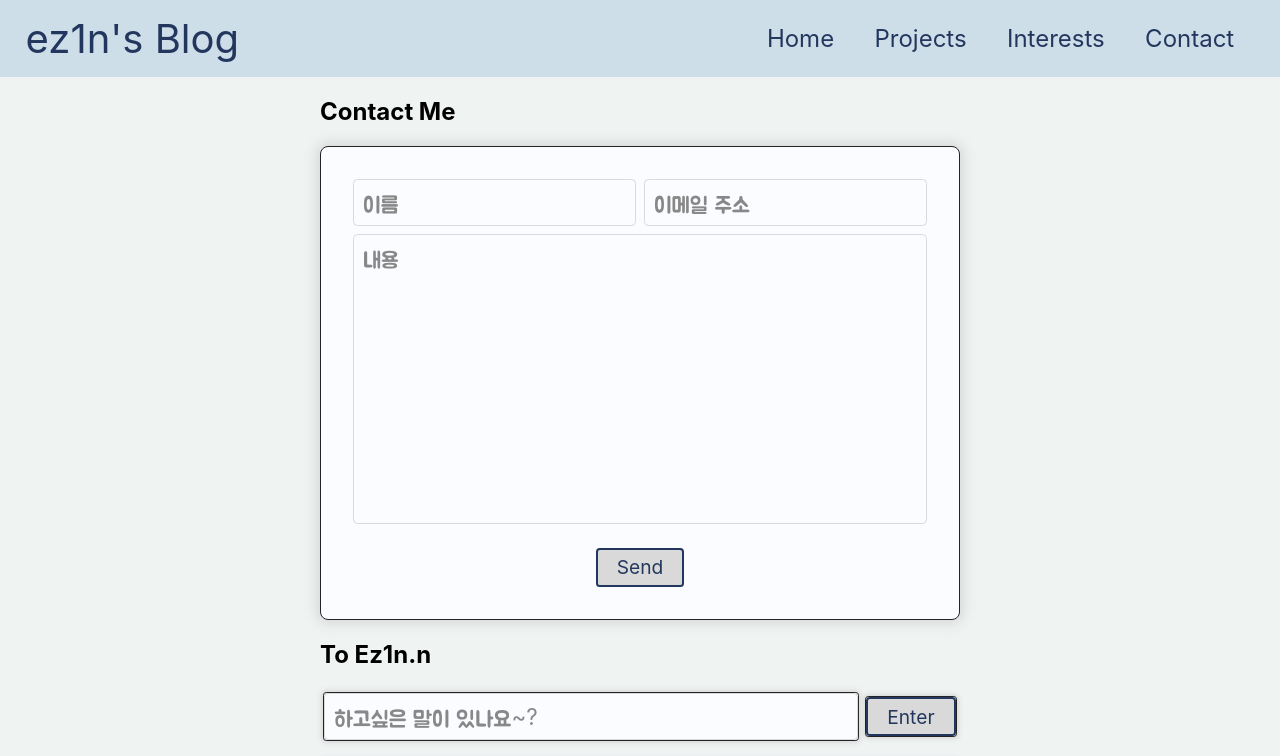
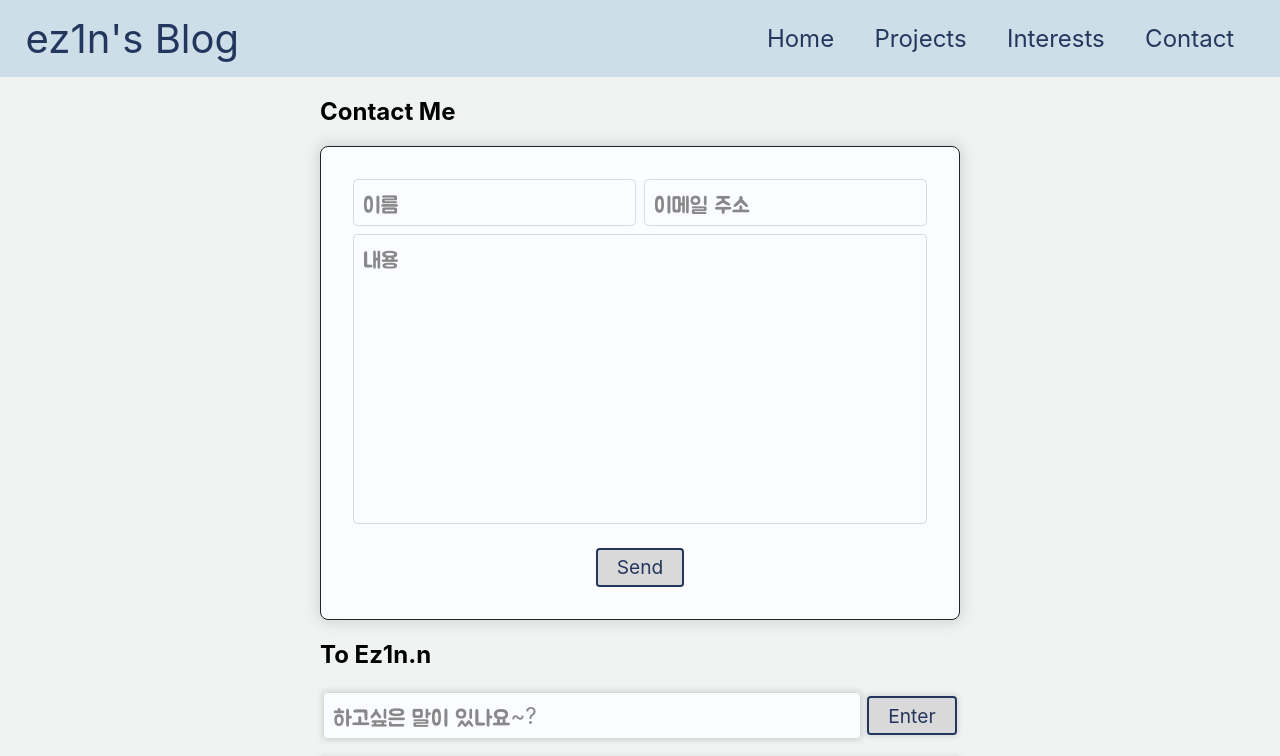
Before and after one commit to ez1n/ez1n-blog, a Next.js app: page /contact in a window 1280 px wide. Shown: the top 756 px of the page. Built offline with nearby package versions, Linux system fonts and the light colour scheme.

Commit message:
Style: CommentForm 스타일링 변경

```diff
--- a/components/contact/CommentForm/CommentForm.module.css
+++ b/components/contact/CommentForm/CommentForm.module.css
@@ -8,7 +8,6 @@
 .input, .button {
   margin: 0.2em;
   border-radius: 0.2em;
-  border: 1px var(--color-primary-200) solid;
   box-shadow: 0 0 5px 2px var(--color-gray-100);
   -webkit-box-shadow: 0 0 5px 2px var(--color-gray-100);
   -moz-box-shadow: 0 0 5px 2px var(--color-gray-100);
```
